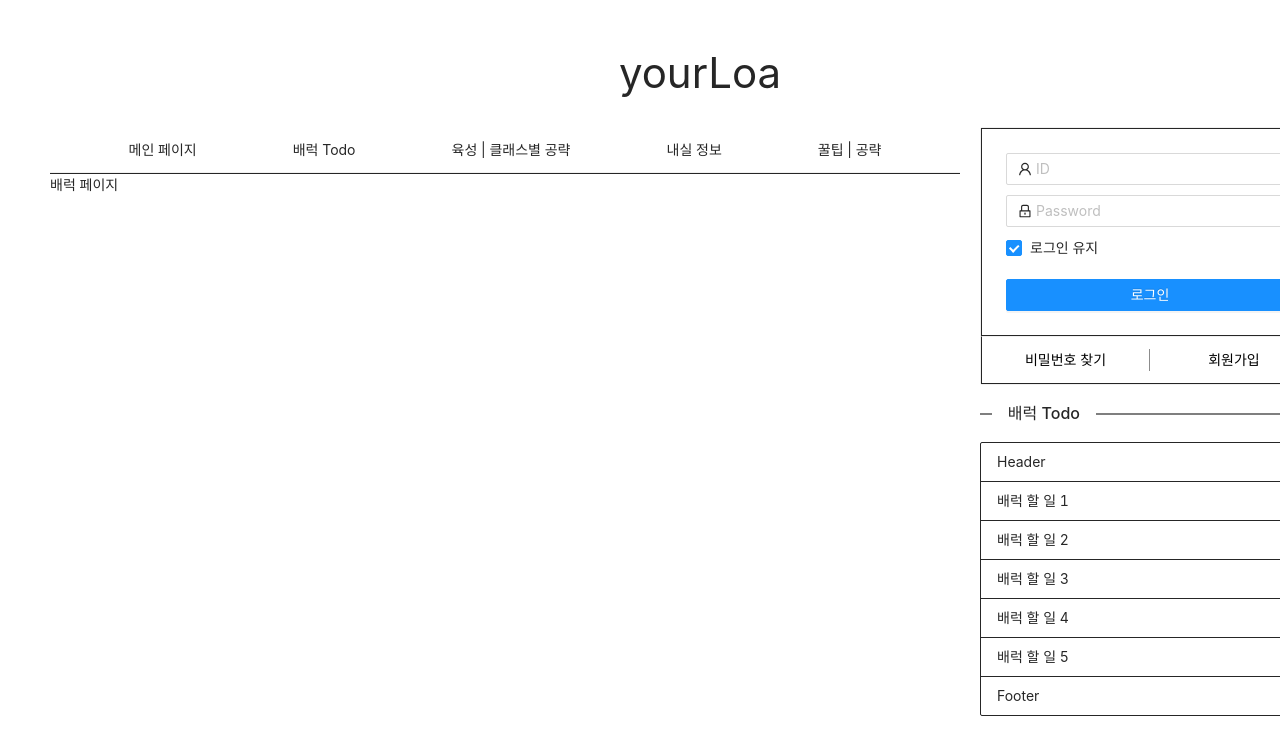
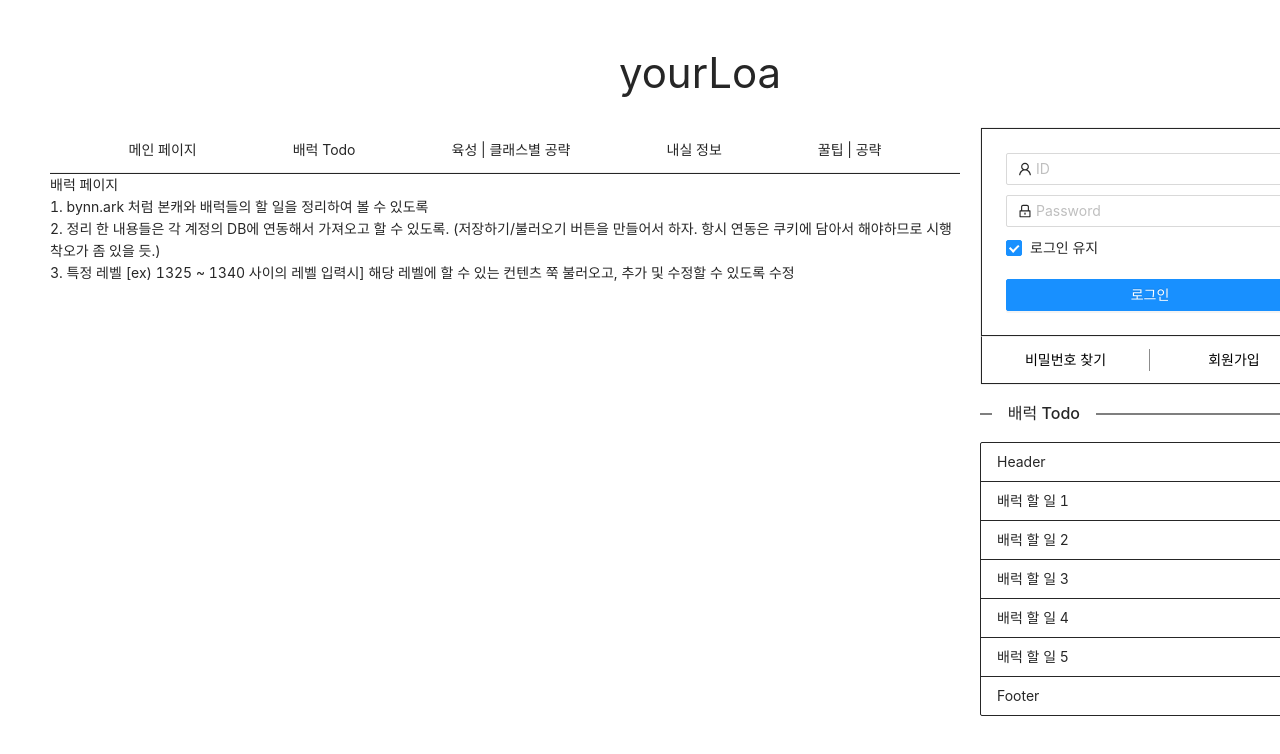
Before and after one commit to nakseono/yourLoa, a Next.js app: page /Barrack in a window 1280 px wide. Shown: the top 754 px of the page. Built offline with nearby package versions, Linux system fonts and the light colour scheme.

Commit message:
todo 페이지 할일 기재

```diff
--- a/pages/Barrack.js
+++ b/pages/Barrack.js
@@ -5,6 +5,16 @@ const Barrack = () => {
   return (
     <AppLayout>
       <div>배럭 페이지</div>
+      <div>1. bynn.ark 처럼 본캐와 배럭들의 할 일을 정리하여 볼 수 있도록</div>
+      <div>
+        2. 정리 한 내용들은 각 계정의 DB에 연동해서 가져오고 할 수 있도록.
+        (저장하기/불러오기 버튼을 만들어서 하자. 항시 연동은 쿠키에 담아서
+        해야하므로 시행착오가 좀 있을 듯.){" "}
+      </div>
+      <div>
+        3. 특정 레벨 [ex) 1325 ~ 1340 사이의 레벨 입력시] 해당 레벨에 할 수 있는
+        컨텐츠 쭉 불러오고, 추가 및 수정할 수 있도록 수정
+      </div>
     </AppLayout>
   );
 };
```
